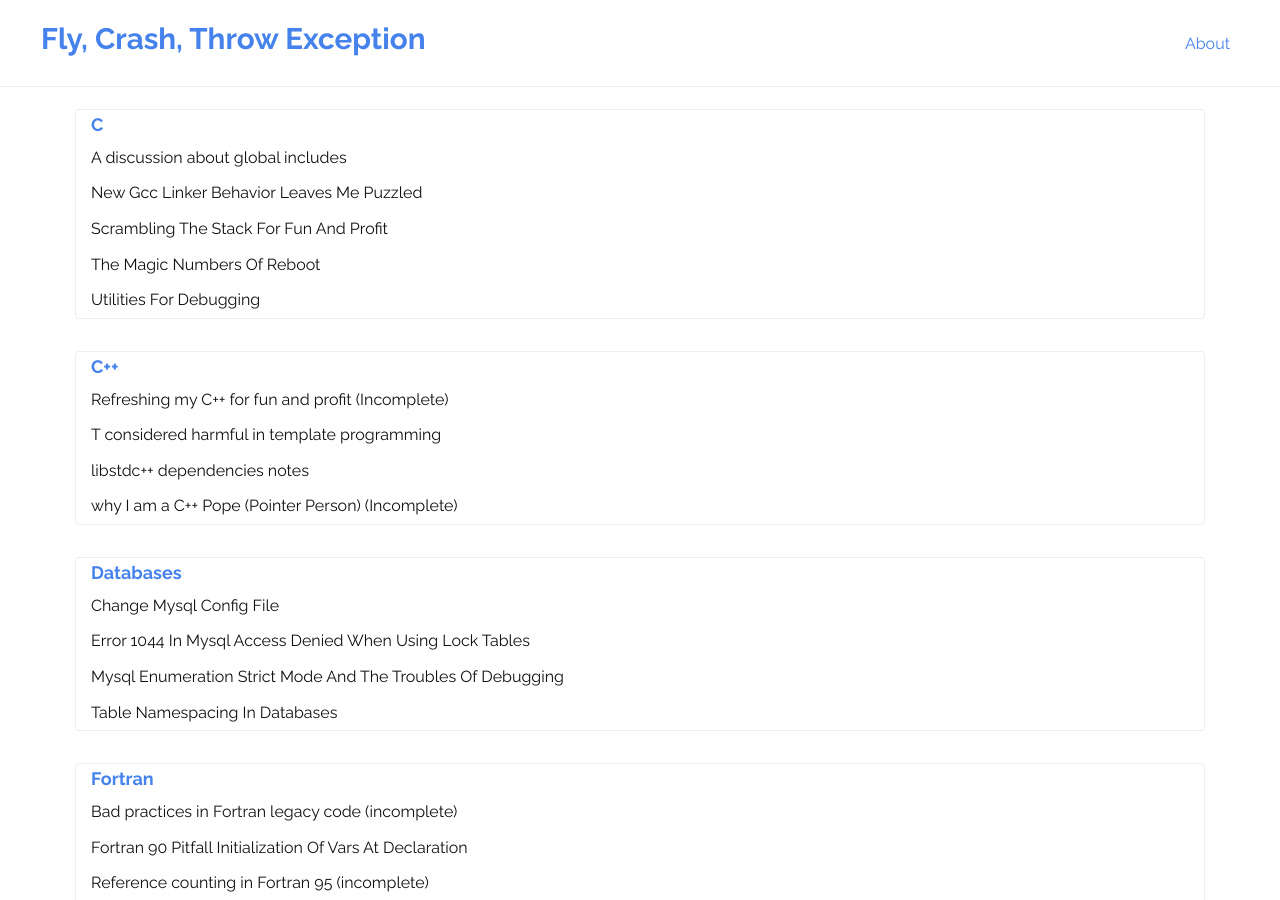
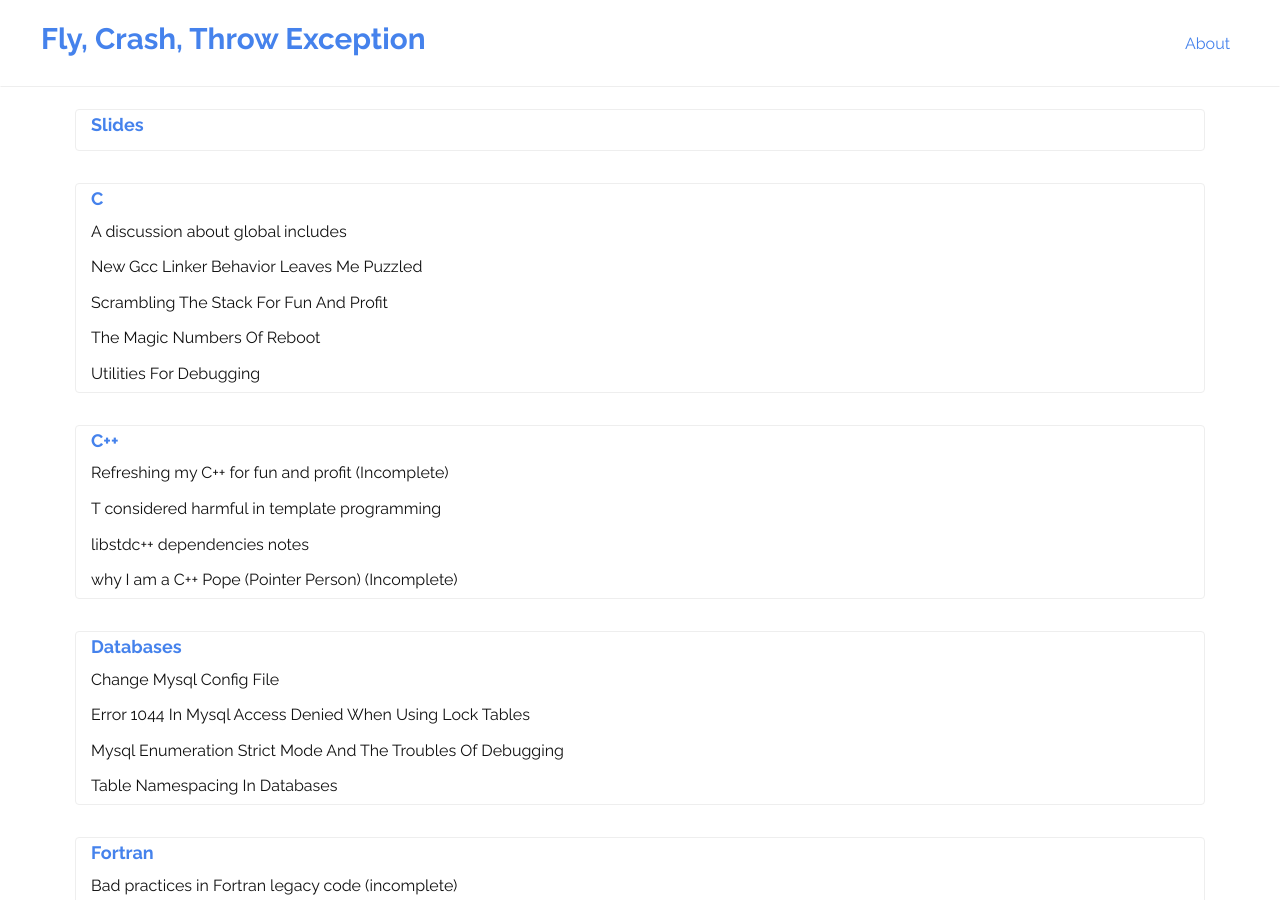
Before and after one commit to stefanoborini/stefanoborini.github.io, a Jekyll site: the page built from index.html, in a window 1280 px wide and 900 px high. Built offline with Jekyll 4.4.1, drawn with Linux system fonts in a browser that asks for light colours; the list of posts is cut into pages by our own code.

Commit message:
Created section for slides.

```diff
--- a/_config.yml
+++ b/_config.yml
@@ -12,7 +12,7 @@ baseurl: "/" # the subpath of your site, e.g. /blog
 url: "http://stefanoborini.com" # the base hostname & protocol for your site
 
 #sidebar
-default-image: webjeda-logo-big.jpg # If there is no featured image in a post then this image will be showed. Also on all pages this image will be showed. Use a 500x250 image.
+# default-image: webjeda-logo-big.jpg # If there is no featured image in a post then this image will be showed. Also on all pages this image will be showed. Use a 500x250 image.
 
 #footer
 
--- a/index.html
+++ b/index.html
@@ -4,6 +4,13 @@ layout: default
 
 <div class="home">
     <div class="row pack">
+            <div class="col-md-12 col-sm-12 card">
+                <div class="panel panel-default">
+                  <div class="panel-body"><h3 class="panel-title pull-left">Slides</h3></div>
+                    <a href="{{ post.url | prepend: site.baseurl }}" class="index-anchor"><div class="panel-body">{{ post.title }}</div></a>
+                </div>
+            </div>
+
         {% assign sorted_cats = site.categories | sort %}
         {% for category in sorted_cats %}
             {% capture category_name %}{{ category | first }}{% endcapture %}
```
